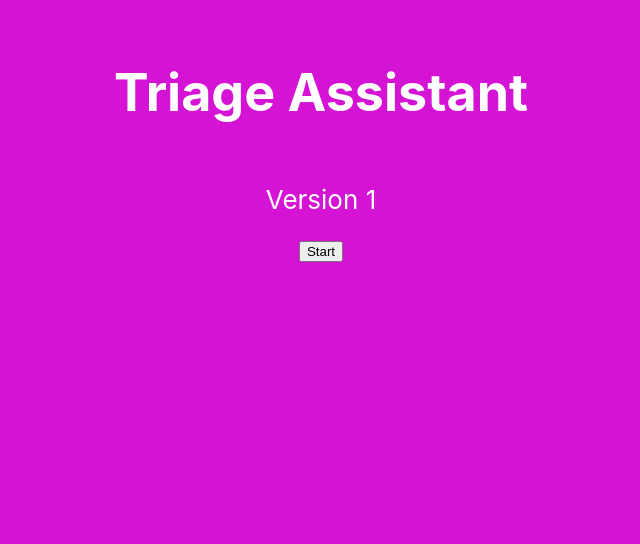
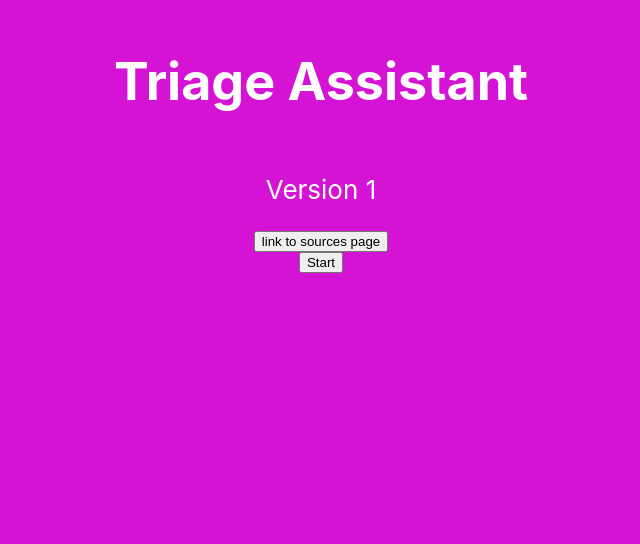
Before and after one commit to ASChavis/TriageAssistant, a React (Create React App) app in the folder triageassistant/: page / in a window 1280 px wide. Shown: the part 256-800 px from the top of the page, without its empty margins (319-959 px from the left). Built offline with nearby package versions, Linux system fonts and the light colour scheme.

Commit message:
added sources button

```diff
--- a/triageassistant/src/componets/Heading.jsx
+++ b/triageassistant/src/componets/Heading.jsx
@@ -1,4 +1,5 @@
 import React from 'react';
+
 
 function Header() {
 
@@ -10,6 +11,8 @@ function Header() {
 
       <p>Version 1</p>
 
+      <button>link to sources page</button>
+
       <button>Start</button>
 
     </header>
```
